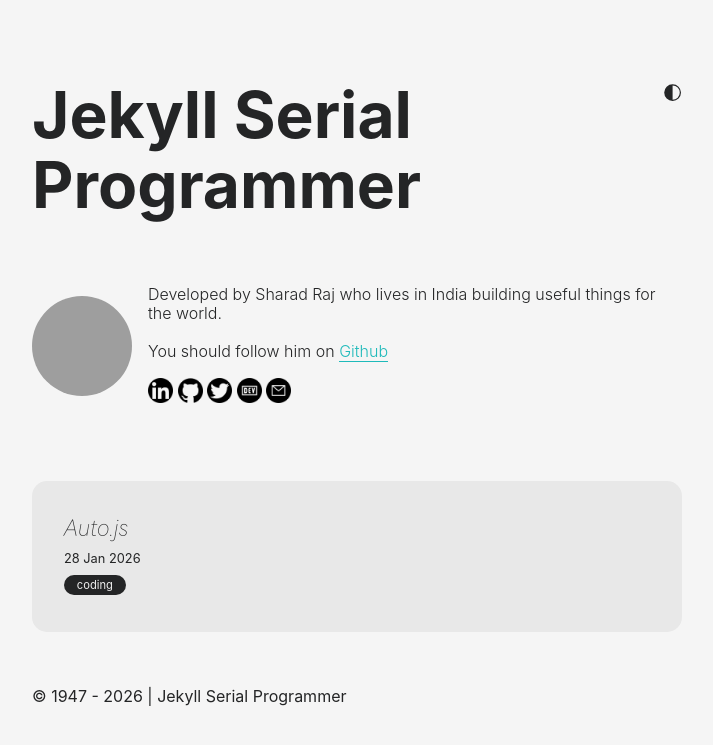
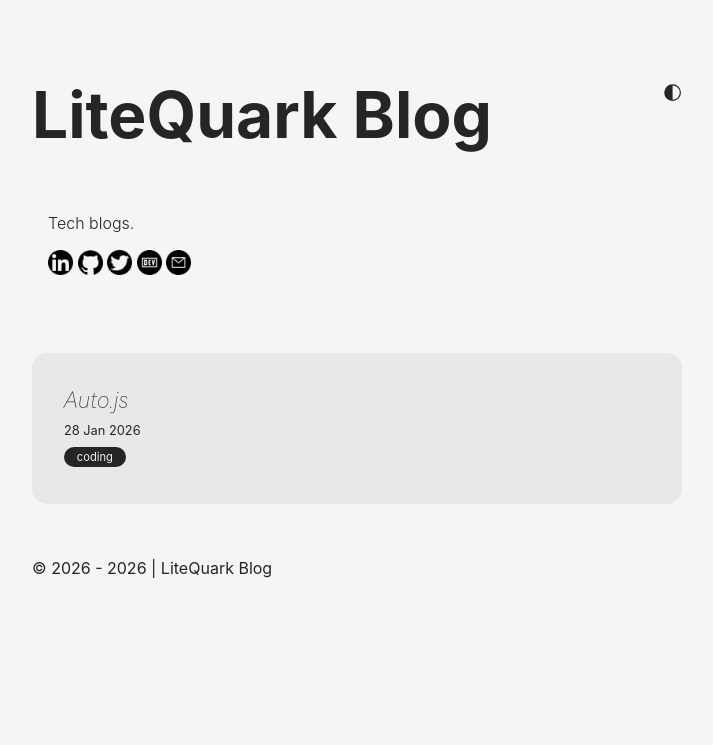
Before and after one commit to litequark/litequark.github.io, a Jekyll site: the page built from index.md, in a window 1280 px wide. Shown: the top 745 px of the page, without its empty margins (283-996 px from the left). Built offline with Jekyll 4.4.1, drawn with Linux system fonts in a browser that asks for light colours; some web fonts are replaced; grey boxes are pictures that could not be loaded.

Commit message:
chore: update personal info

```diff
--- a/_config.yml
+++ b/_config.yml
@@ -1,10 +1,10 @@
-title: Jekyll Serial Programmer
+title: LiteQuark Blog
 markdown: kramdown
 
 # for atom feed
 author:
   name: LiteQuark
-  email: dev_sharad@outlook.com
+  email: 33547903+litequark@users.noreply.github.com
 
 plugins:
   - jemoji
--- a/_data/author.yml
+++ b/_data/author.yml
@@ -1,23 +1,19 @@
-name: Sharad Raj
-dp: https://avatars2.githubusercontent.com/u/36638057?s=460&u=0cbe4fd6b5a3655d91b3eb86db834d0829a0c086&v=4
+name: LiteQuark
+dp: .
 description: "
   <p>
-    Developed by Sharad Raj who lives in India building useful things for the world.
-  </p>
-  <br/>
-  <p>
-    You should follow him on <a href='https://github.com/sharadcodes' target='_blank'>Github</a>
+    Tech blogs.
   </p>
 "
-email: dev_sharad@outlook.com
+email: 33547903+litequark@users.noreply.github.com
 contact:
   - title: linkedin
-    url: https://www.linkedin.com/in/srsmaurya
+    url: .
   - title: github
-    url: https://github.com/sharadcodes
+    url: https://github.com/litequark
   - title: twitter
-    url: https://twitter.com/iamsharadraj
+    url: .
   - title: dev
-    url: https://dev.to/sharadcodes
+    url: .
   - title: email
-    url: mailto:dev_sharad@outlook.com
+    url: mailto:33547903+litequark@users.noreply.github.com
--- a/_includes/footer.html
+++ b/_includes/footer.html
@@ -1,4 +1,4 @@
 <footer>
-  <p>&copy; 1947 - {{ 'now' | date: "%Y" }} | {{site.title}}</p>
+  <p>&copy; 2026 - {{ 'now' | date: "%Y" }} | {{site.title}}</p>
 </footer>
 <script src="{{site.baseurl}}/assets/js/mode.js" defer></script>
```
